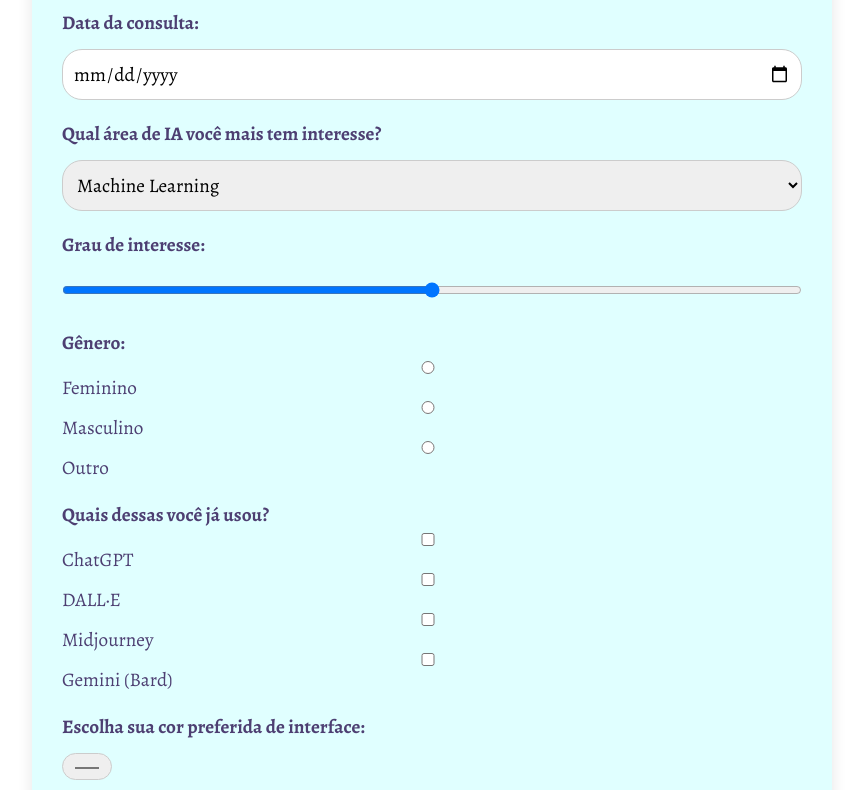
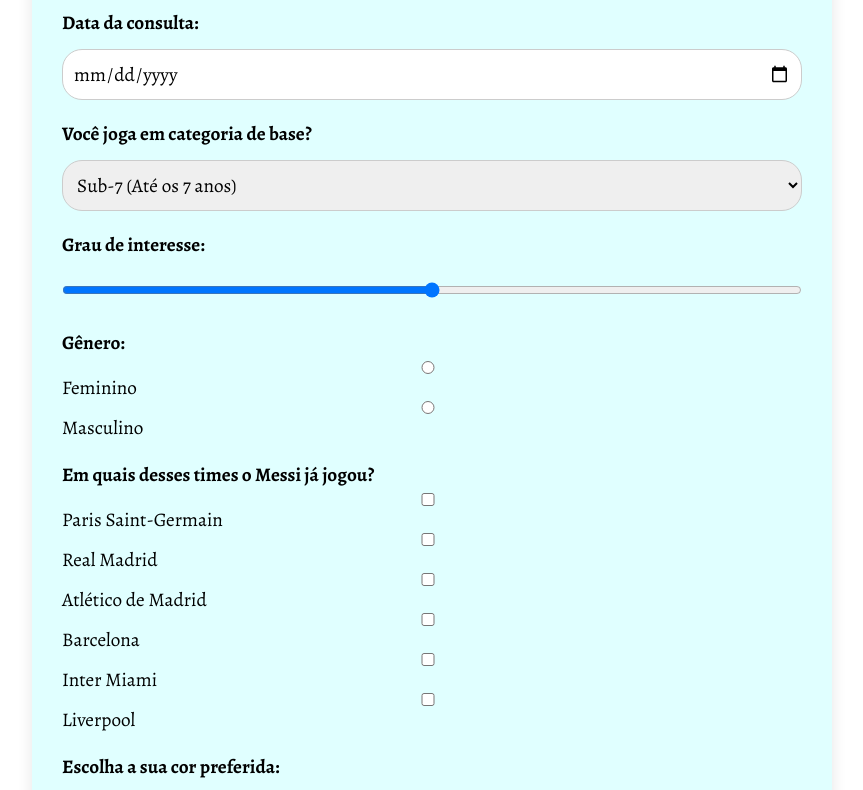
Before and after one commit to Pedro-Duarte77/Site-Messi, a plain HTML site: page contato.html in a window 1280 px wide. Shown: the part 1040-1830 px from the top of the page, without its empty margins (208-1071 px from the left). Drawn offline with nearby package versions, Linux system fonts and the light colour scheme.

```diff
--- a/contato.html
+++ b/contato.html
@@ -34,7 +34,7 @@
         <section id="contato">
             <div class="container">
                 <h1 class="centralizar">Contato</h1>
-                <form class="formulario-contato" action="https://formsubmit.co/profcintiapinho@gmail.com" method="post">
+                <form class="formulario-contato" action="https://formsubmit.co/pedrosiqueira4510@gmail.com" method="post">
                     <div class="grupo-form">
                       <label for="nome">Nome completo:</label>
                       <input type="text" placeholder="Nome" name="nome" required>
@@ -56,12 +56,16 @@
                     </div>
 
                     <div class="grupo-form">
-                      <label for="area">Qual área de IA você mais tem interesse?</label>
+                      <label for="area">Você joga em categoria de base?</label>
                       <select id="area" name="area">
-                        <option value="ml">Machine Learning</option>
-                        <option value="cv">Visão Computacional</option>
-                        <option value="pln">Processamento de Linguagem Natural</option>
-                        <option value="generativa">IA Generativa</option>
+                        <option value="Sub-7">Sub-7 (Até os 7 anos)</option>
+                        <option value="Sub-9">Sub-9 (Até os 9 anos)</option>
+                        <option value="Sub-11">Sub-11 (Até os 11 anos)</option>
+                        <option value="Sub-13">Sub-13 (Até os 13 anos)</option>
+                        <option value="Sub-15">Sub-15 (Até os 15 anos)</option>
+                        <option value="Sub-17">Sub-17 (Até os 17 anos)</option>
+                        <option value="Sub-20">Sub-20 (Até os 20 anos)</option>
+                        <option value="Sub-23">Sub-23 (Até os 23 anos)</option>
                       </select>
                     </div>
 
@@ -74,19 +78,20 @@
                       <label>Gênero:</label>
                       <input type="radio" name="genero" value="feminino"> Feminino
                       <input type="radio" name="genero" value="masculino"> Masculino
-                      <input type="radio" name="genero" value="outro"> Outro
                     </div>
 
                     <div class="grupo-form">
-                      <label>Quais dessas você já usou?</label>
-                      <input type="checkbox" name="uso[]" value="chatgpt"> ChatGPT
-                      <input type="checkbox" name="uso[]" value="dalle"> DALL·E
-                      <input type="checkbox" name="uso[]" value="midjourney"> Midjourney
-                      <input type="checkbox" name="uso[]" value="bard"> Gemini (Bard)
+                      <label>Em quais desses times o Messi já jogou?</label>
+                      <input type="checkbox" name="uso[]" value="Paris Saint-Germain"> Paris Saint-Germain
+                      <input type="checkbox" name="uso[]" value="Real Madrid"> Real Madrid
+                      <input type="checkbox" name="uso[]" value="Atlético de Madrid"> Atlético de Madrid
+                      <input type="checkbox" name="uso[]" value="Barcelona"> Barcelona
+                      <input type="checkbox" name="uso[]" value="Inter Miami"> Inter Miami
+                      <input type="checkbox" name="uso[]" value="Liverpool"> Liverpool
                     </div>
 
                     <div class="grupo-form">
-                      <label for="cor">Escolha sua cor preferida de interface:</label>
+                      <label for="cor">Escolha a sua cor preferida:</label>
                       <input type="color" id="cor" name="cor">
                     </div>
 
--- a/css/style.css
+++ b/css/style.css
@@ -301,7 +301,7 @@ section{
     background-color: #F5FFFA;
     border: 1px solid #ddd;
     border-radius: 10px;
-    padding: 20px;
+    padding: 5px;
     box-shadow: 0 4px 8px rgba(0, 0, 0, 0.1);
     transition: transform 0.2s ease, box-shadow 0.2s ease;
     cursor: pointer;
@@ -331,7 +331,7 @@ section{
     max-width: 800px;
     margin: auto;
     margin-top: 40px;
-    color: #4d3f72;
+    color: #000000;
   }
 
 .grupo-form {
@@ -354,7 +354,7 @@ section{
 .grupo-form input[type="checkbox"],
 .grupo-form input[type="radio"] {
     margin-right: 8px;
-    margin-top: 0;
+    margin-top: 0px;
   }
 
 .grupo-form label {
@@ -400,7 +400,7 @@ section{
     }
 
     .galeria-container {
-        grid-template-columns: repeat(1, 1fr);
+        grid-template-columns: repeat(auto-fit, minmax(250px, 1fr));
     }
 
     .img-galeria{
```
Also changed, not shown: img/IMG/img2.jpg.
